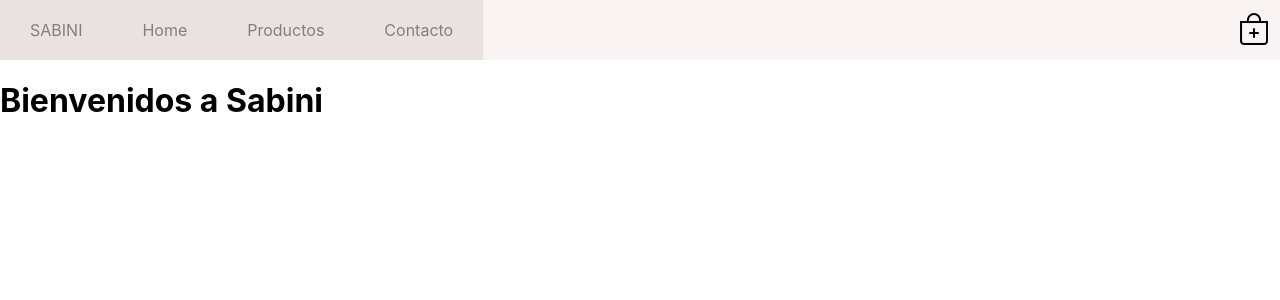
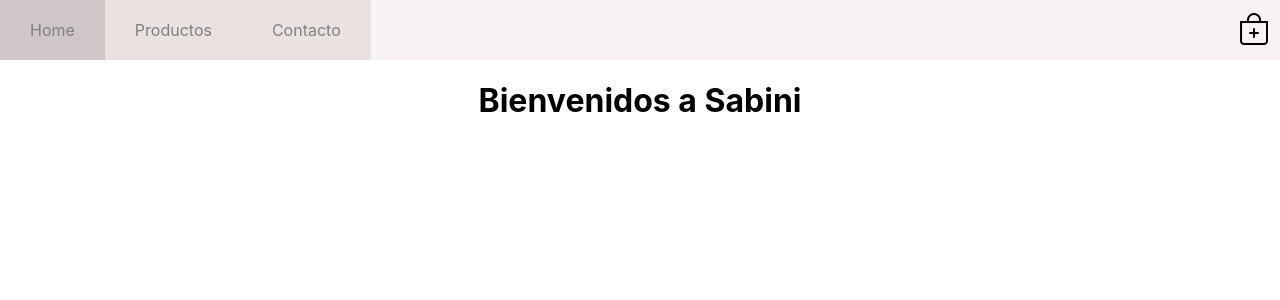
Before and after one commit to Bell-luna/sabini-luna, a React (Create React App) app: page / in a window 1280 px wide. Shown: the top 300 px of the page. Built offline with nearby package versions, Linux system fonts and the light colour scheme.

Commit message:
nav/rout

```diff
--- a/src/components/ItemDetailContainer.js
+++ b/src/components/ItemDetailContainer.js
@@ -3,7 +3,7 @@ import React from "react";
 const ItemDetailContainer = () => {
   return (
     <div>
-      <p>hola detail</p>
+      <p className="h1">hola soy detail</p>
     </div>
   );
 };
--- a/src/components/ItemListContainer.js
+++ b/src/components/ItemListContainer.js
@@ -5,7 +5,7 @@ const nombre = "Sabini";
 const ItemListContainer = () => {
   return (
     <div>
-      <h1>Bienvenidos a {nombre}</h1>
+      <h1 className="h1">Bienvenidos a {nombre}</h1>
     </div>
   );
 };
--- a/src/components/NavBar.js
+++ b/src/components/NavBar.js
@@ -1,22 +1,20 @@
 import React from "react";
+import { Link } from "react-router-dom";
 import CartWidget from "./CartWidget";
 
 const NavBar = () => {
   return (
     <div>
       <nav>
-        <a href="#" className="marca">
-          SABINI
-        </a>
         <a href="#" className="nav-enl">
           Home
         </a>
-        <a href="#" className="nav-enl">
+        <Link to="/" className="nav-enl">
           Productos
-        </a>
-        <a href="#" className="nav-enl">
+        </Link>
+        <Link to="/detail" className="nav-enl">
           Contacto
-        </a>
+        </Link>
         <CartWidget />
       </nav>
     </div>
--- a/src/index.css
+++ b/src/index.css
@@ -41,3 +41,8 @@ nav{
 .cart i {
   font-size: 2rem;
 }
+
+.h1 {
+  text-align: center;
+  color:black;
+}
```
